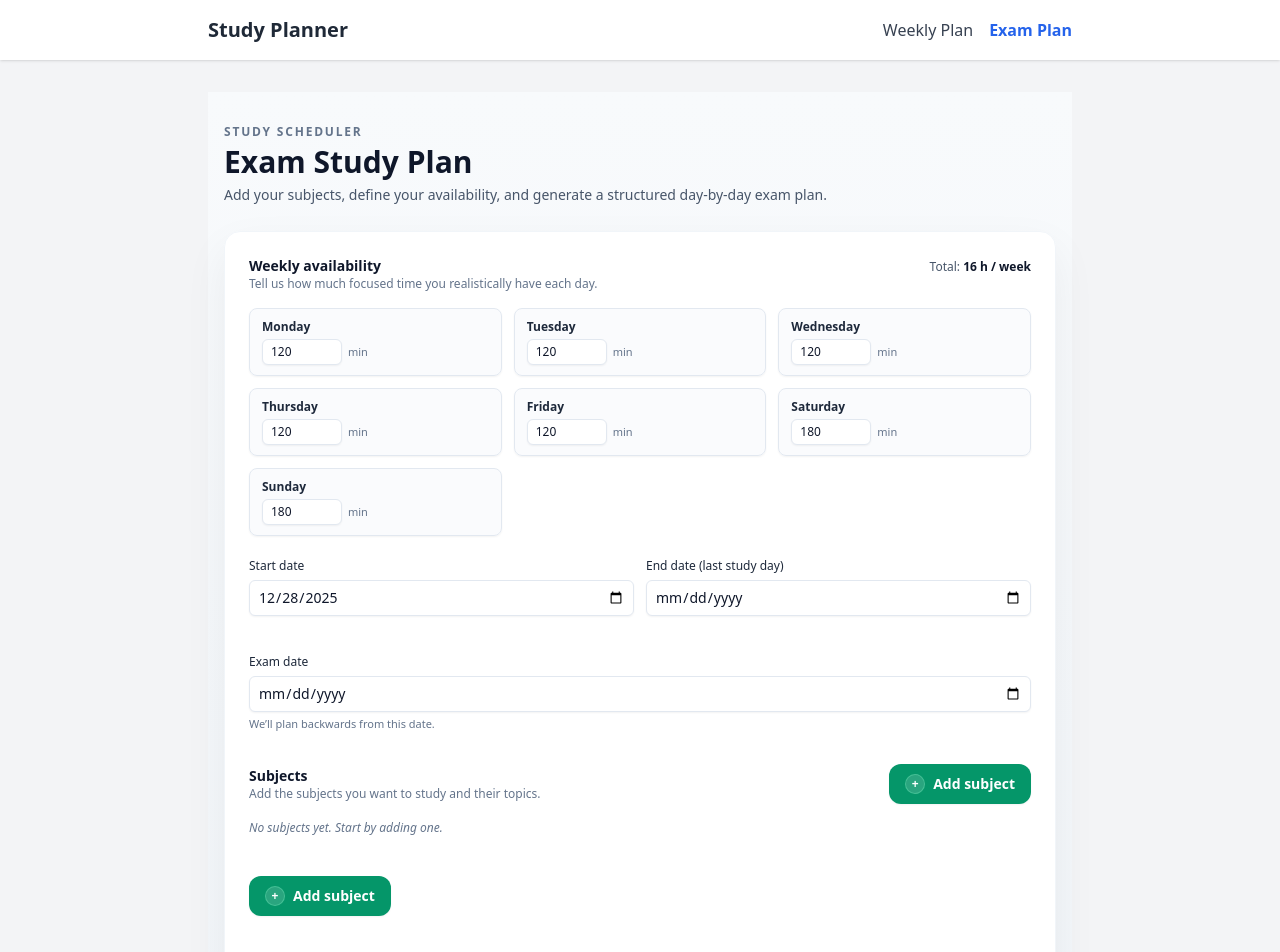
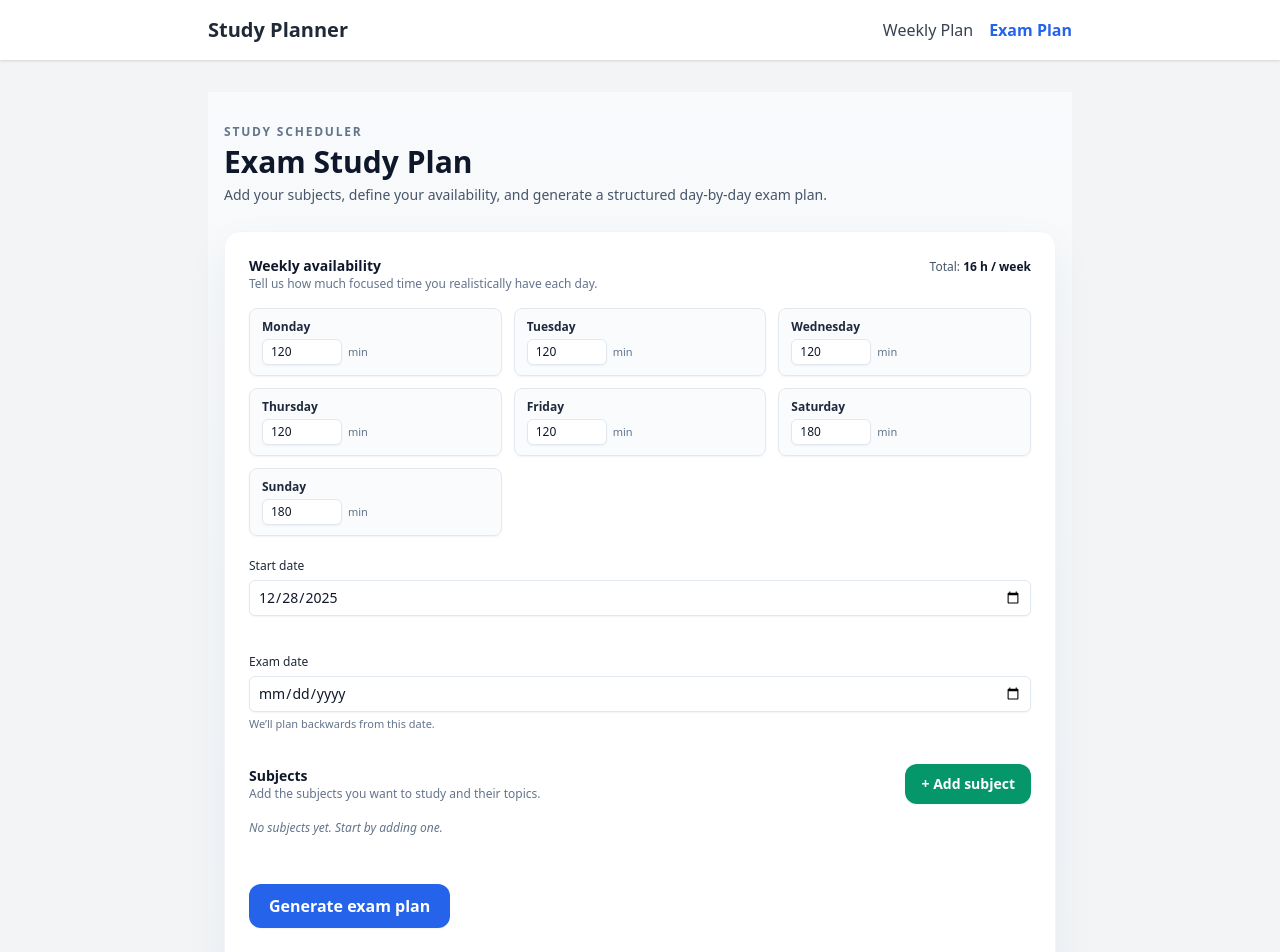
Before and after one commit to johnbutnotsmith/study-scheduler, a React app in the folder frontend/: page /exam in a window 1280 px wide. Shown: the top 952 px of the page. Built offline with nearby package versions, Linux system fonts and the light colour scheme; the HTML template or start-up script is replaced by a standard one.

Commit message:
ui ux upgrade 5.0

```diff
--- a/frontend/src/components/AvailabilityInput.tsx
+++ b/frontend/src/components/AvailabilityInput.tsx
@@ -1,5 +1,4 @@
 // src/components/AvailabilityInput.tsx
-
 
 export type Weekday =
   | "Monday"
@@ -13,8 +12,7 @@ export type Weekday =
 export interface AvailabilityValue {
   minutes_per_weekday: Record<Weekday, number>;
   start_date?: string; // YYYY-MM-DD
-  end_date?: string;   // exam mode or extended weekly
-  // For now, rest_dates can be managed elsewhere; keeping this future-proof.
+  // end_date intentionally removed from UI (computed in forms)
   rest_dates?: string[]; // YYYY-MM-DD[]
 }
 
@@ -49,10 +47,10 @@ export default function AvailabilityInput({
     });
   }
 
-  function updateField(field: "start_date" | "end_date", date: string) {
+  function updateStartDate(date: string) {
     onChange({
       ...value,
-      [field]: date || undefined,
+      start_date: date || undefined,
     });
   }
 
@@ -64,6 +62,7 @@ export default function AvailabilityInput({
 
   return (
     <section className="space-y-4">
+      {/* Header */}
       <div className="flex flex-col sm:flex-row sm:items-baseline sm:justify-between gap-2">
         <div>
           <h3 className="text-sm font-semibold text-slate-900">
@@ -81,6 +80,7 @@ export default function AvailabilityInput({
         </div>
       </div>
 
+      {/* Minutes per weekday */}
       <div className="grid grid-cols-1 xs:grid-cols-2 sm:grid-cols-3 gap-3">
         {WEEKDAYS.map((day) => (
           <label
@@ -103,7 +103,7 @@ export default function AvailabilityInput({
         ))}
       </div>
 
-      <div className="grid grid-cols-1 sm:grid-cols-2 gap-3">
+      {/* Start date only */}
       <div className="space-y-1">
         <label className="text-xs font-medium text-slate-800">
           Start date
@@ -112,23 +112,8 @@ export default function AvailabilityInput({
           type="date"
           className="w-full rounded-md border border-slate-200 bg-white px-2 py-1.5 text-sm text-slate-900 shadow-sm focus:outline-none focus:ring-2 focus:ring-emerald-500/60"
           value={value.start_date ?? ""}
-            onChange={(e) => updateField("start_date", e.target.value)}
+          onChange={(e) => updateStartDate(e.target.value)}
         />
-        </div>
-
-        {mode === "exam" && (
-          <div className="space-y-1">
-            <label className="text-xs font-medium text-slate-800">
-              End date (last study day)
-            </label>
-            <input
-              type="date"
-              className="w-full rounded-md border border-slate-200 bg-white px-2 py-1.5 text-sm text-slate-900 shadow-sm focus:outline-none focus:ring-2 focus:ring-emerald-500/60"
-              value={value.end_date ?? ""}
-              onChange={(e) => updateField("end_date", e.target.value)}
-            />
-          </div>
-        )}
       </div>
     </section>
   );
--- a/frontend/src/components/ExamPlanForm.tsx
+++ b/frontend/src/components/ExamPlanForm.tsx
@@ -8,7 +8,6 @@ import ExamDateInput from "./ExamDateInput";
 import SubjectList, {
   type SubjectInput,
 } from "./SubjectList";
-import AddSubjectButton from "./AddSubjectButton";
 import type { ExamPlanRequest } from "../api/types";
 
 interface ExamPlanFormProps {
@@ -24,12 +23,20 @@ function todayISO(): string {
   return `${yyyy}-${mm}-${dd}`;
 }
 
+function dayBefore(date: string): string {
+  const d = new Date(date);
+  d.setDate(d.getDate() - 1);
+  return d.toISOString().slice(0, 10);
+}
+
 export function ExamPlanForm({ onGenerate, loading }: ExamPlanFormProps) {
   // -------------------------
   // STATE
   // -------------------------
 
   const [subjects, setSubjects] = useState<SubjectInput[]>([]);
+  const [examDate, setExamDate] = useState<string>("");
+
   const [availability, setAvailability] = useState<AvailabilityValue>({
     minutes_per_weekday: {
       Monday: 120,
@@ -41,7 +48,6 @@ export function ExamPlanForm({ onGenerate, loading }: ExamPlanFormProps) {
       Sunday: 180,
     },
     start_date: todayISO(),
-    end_date: "",
     rest_dates: [],
   });
 
@@ -126,22 +132,25 @@ export function ExamPlanForm({ onGenerate, loading }: ExamPlanFormProps) {
       return;
     }
 
-    if (!availability.start_date || !availability.end_date) {
-      alert("Please set your study start and exam end dates.");
+    if (!examDate) {
+      alert("Please choose an exam date.");
       return;
     }
 
+    const start = availability.start_date || todayISO();
+    const lastStudyDay = dayBefore(examDate); // correct rule
+
     const normalizedAvailability = {
       ...availability,
-      start_date: availability.start_date || todayISO(),
-      end_date: availability.end_date!,
+      start_date: start,
+      end_date: lastStudyDay,
       rest_dates: availability.rest_dates ?? [],
     };
 
     const payload: ExamPlanRequest = {
       subjects: subjects.map((s) => ({
         name: s.name,
-        exam_date: normalizedAvailability.end_date,
+        exam_date: examDate, // actual exam day
         difficulty: s.difficulty,
         confidence: s.confidence,
         topics: s.topics,
@@ -173,14 +182,8 @@ export function ExamPlanForm({ onGenerate, loading }: ExamPlanFormProps) {
 
       {/* Exam date */}
       <ExamDateInput
-        value={availability.end_date ?? ""}
-        onChange={(date) =>
-          setAvailability((prev) => ({
-            ...prev,
-            end_date: date,
-            rest_dates: prev.rest_dates ?? [],
-          }))
-        }
+        value={examDate}
+        onChange={(date) => setExamDate(date)}
       />
 
       {/* Subjects */}
@@ -193,15 +196,6 @@ export function ExamPlanForm({ onGenerate, loading }: ExamPlanFormProps) {
         onAddTopic={addTopic}
         onRemoveTopic={removeTopic}
       />
-
-      {/* Add subject button */}
-      <div className="pt-2">
-        <AddSubjectButton
-          onClick={addSubject}
-          disabled={loading}
-          label="Add subject"
-        />
-      </div>
 
       {/* Submit */}
       <div className="pt-4">
--- a/frontend/src/components/SubjectList.tsx
+++ b/frontend/src/components/SubjectList.tsx
@@ -1,7 +1,4 @@
 // src/components/SubjectList.tsx
-
-
-import AddSubjectButton from "./AddSubjectButton";
 
 export interface TopicInput {
   id?: string | null;
@@ -13,8 +10,8 @@ export interface TopicInput {
 export interface SubjectInput {
   id?: string | null;
   name: string;
-  difficulty: number; // 1–5
-  confidence: number; // 1–5
+  difficulty: number;
+  confidence: number;
   topics: TopicInput[];
 }
 
@@ -39,6 +36,7 @@ export default function SubjectList({
 }: SubjectListProps) {
   return (
     <section className="space-y-4">
+      {/* Header */}
       <div className="flex items-center justify-between">
         <div>
           <h3 className="text-sm font-semibold text-slate-900">Subjects</h3>
@@ -46,11 +44,18 @@ export default function SubjectList({
             Add the subjects you want to study and their topics.
           </p>
         </div>
-        <AddSubjectButton
+
+        <button
+          type="button"
           onClick={onAddSubject}
           disabled={loading}
-          label="Add subject"
-        />
+          className="inline-flex items-center justify-center rounded-xl px-4 py-2.5
+                     text-sm font-semibold shadow-sm transition-all
+                     bg-emerald-600 text-white hover:bg-emerald-500
+                     disabled:bg-emerald-300 disabled:cursor-not-allowed"
+        >
+          + Add subject
+        </button>
       </div>
 
       {subjects.length === 0 && (
@@ -59,12 +64,14 @@ export default function SubjectList({
         </p>
       )}
 
+      {/* Subject list */}
       <div className="space-y-3">
         {subjects.map((subject, sIdx) => (
           <div
             key={subject.id ?? sIdx}
             className="rounded-xl border border-slate-200 bg-slate-50/80 px-3 py-3 space-y-3"
           >
+            {/* Subject header */}
             <div className="flex flex-col sm:flex-row sm:items-center sm:justify-between gap-3">
               <div className="flex-1 space-y-1">
                 <label className="block text-xs font-medium text-slate-800">
@@ -83,6 +90,7 @@ export default function SubjectList({
                 />
               </div>
 
+              {/* Difficulty & Confidence */}
               <div className="flex items-center justify-between gap-3 sm:w-64">
                 <div className="space-y-1">
                   <label className="text-[11px] font-medium text-slate-700">
@@ -132,6 +140,7 @@ export default function SubjectList({
               </div>
             </div>
 
+            {/* Topics */}
             <div className="space-y-2">
               <div className="flex items-center justify-between">
                 <span className="text-xs font-medium text-slate-800">
@@ -146,12 +155,17 @@ export default function SubjectList({
                 </button>
               </div>
 
-              {subject.topics.length === 0 && (
-                <p className="text-[11px] text-slate-500 italic">
-                  No topics yet. Add a few to get more precise plans.
-                </p>
+              {/* Header row for topic fields */}
+              {subject.topics.length > 0 && (
+                <div className="grid grid-cols-1 sm:grid-cols-[2fr_1fr_1fr_auto] gap-2 text-[11px] font-medium text-slate-700">
+                  <span>Topic name</span>
+                  <span>Priority</span>
+                  <span>Familiarity</span>
+                  <span></span>
+                </div>
               )}
 
+              {/* Topic list */}
               <div className="space-y-2">
                 {subject.topics.map((topic, tIdx) => (
                   <div
@@ -172,12 +186,12 @@ export default function SubjectList({
                         })
                       }
                     />
+
                     <input
                       type="number"
                       min={1}
                       max={5}
                       className="rounded-md border border-slate-200 bg-white px-2 py-1.5 text-xs text-slate-900 shadow-sm focus:outline-none focus:ring-2 focus:ring-emerald-500/60"
-                      placeholder="Priority (1–5)"
                       value={topic.priority}
                       onChange={(e) =>
                         onUpdateSubject(sIdx, {
@@ -190,12 +204,12 @@ export default function SubjectList({
                         })
                       }
                     />
+
                     <input
                       type="number"
                       min={1}
                       max={5}
                       className="rounded-md border border-slate-200 bg-white px-2 py-1.5 text-xs text-slate-900 shadow-sm focus:outline-none focus:ring-2 focus:ring-emerald-500/60"
-                      placeholder="Familiarity (1–5)"
                       value={topic.familiarity}
                       onChange={(e) =>
                         onUpdateSubject(sIdx, {
@@ -211,6 +225,7 @@ export default function SubjectList({
                         })
                       }
                     />
+
                     <button
                       type="button"
                       onClick={() => onRemoveTopic(sIdx, tIdx)}
--- a/frontend/src/components/WeeklyPlanForm.tsx
+++ b/frontend/src/components/WeeklyPlanForm.tsx
@@ -7,7 +7,6 @@ import AvailabilityInput, {
 import SubjectList, {
   type SubjectInput,
 } from "./SubjectList";
-import AddSubjectButton from "./AddSubjectButton";
 import type { WeeklyPlanRequest } from "../api/types";
 
 interface WeeklyPlanFormProps {
@@ -21,6 +20,12 @@ function todayISO(): string {
   const mm = String(d.getMonth() + 1).padStart(2, "0");
   const dd = String(d.getDate()).padStart(2, "0");
   return `${yyyy}-${mm}-${dd}`;
+}
+
+function computeWeeklyEndDate(start: string): string {
+  const d = new Date(start);
+  d.setDate(d.getDate() + 6);
+  return d.toISOString().slice(0, 10);
 }
 
 export function WeeklyPlanForm({ onGenerate, loading }: WeeklyPlanFormProps) {
@@ -126,9 +131,13 @@ export function WeeklyPlanForm({ onGenerate, loading }: WeeklyPlanFormProps) {
       return;
     }
 
+    const start = availability.start_date || todayISO();
+    const end = computeWeeklyEndDate(start);
+
     const normalizedAvailability = {
       ...availability,
-      start_date: availability.start_date || todayISO(),
+      start_date: start,
+      end_date: end,
       rest_dates: availability.rest_dates ?? [],
     };
 
@@ -188,15 +197,6 @@ export function WeeklyPlanForm({ onGenerate, loading }: WeeklyPlanFormProps) {
         onRemoveTopic={removeTopic}
       />
 
-      {/* Add subject button */}
-      <div className="pt-2">
-        <AddSubjectButton
-          onClick={addSubject}
-          disabled={loading}
-          label="Add subject"
-        />
-      </div>
-
       {/* Submit */}
       <div className="pt-4">
         <button
```
Lines whose indentation alone changed are shown as unchanged.
